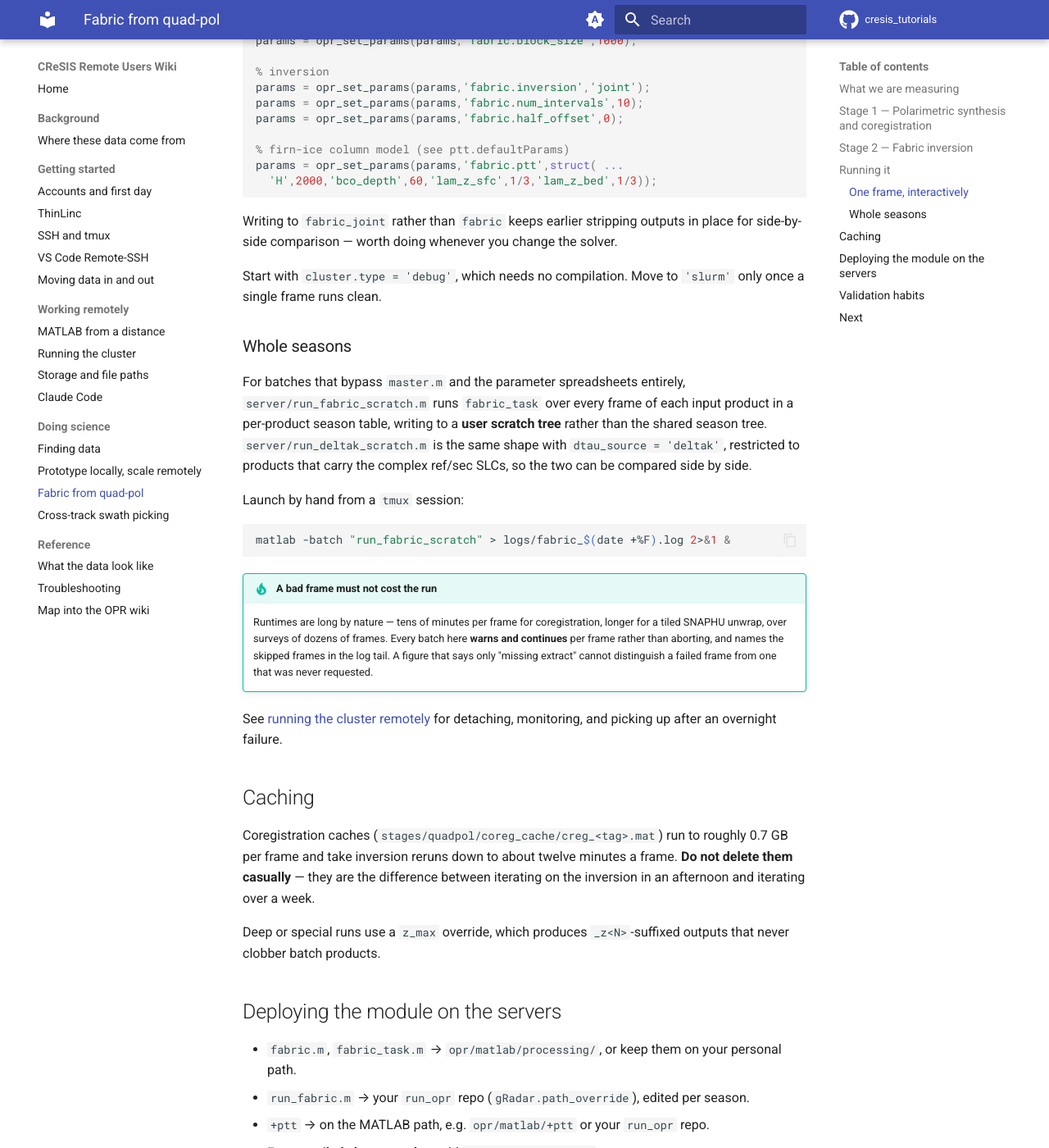
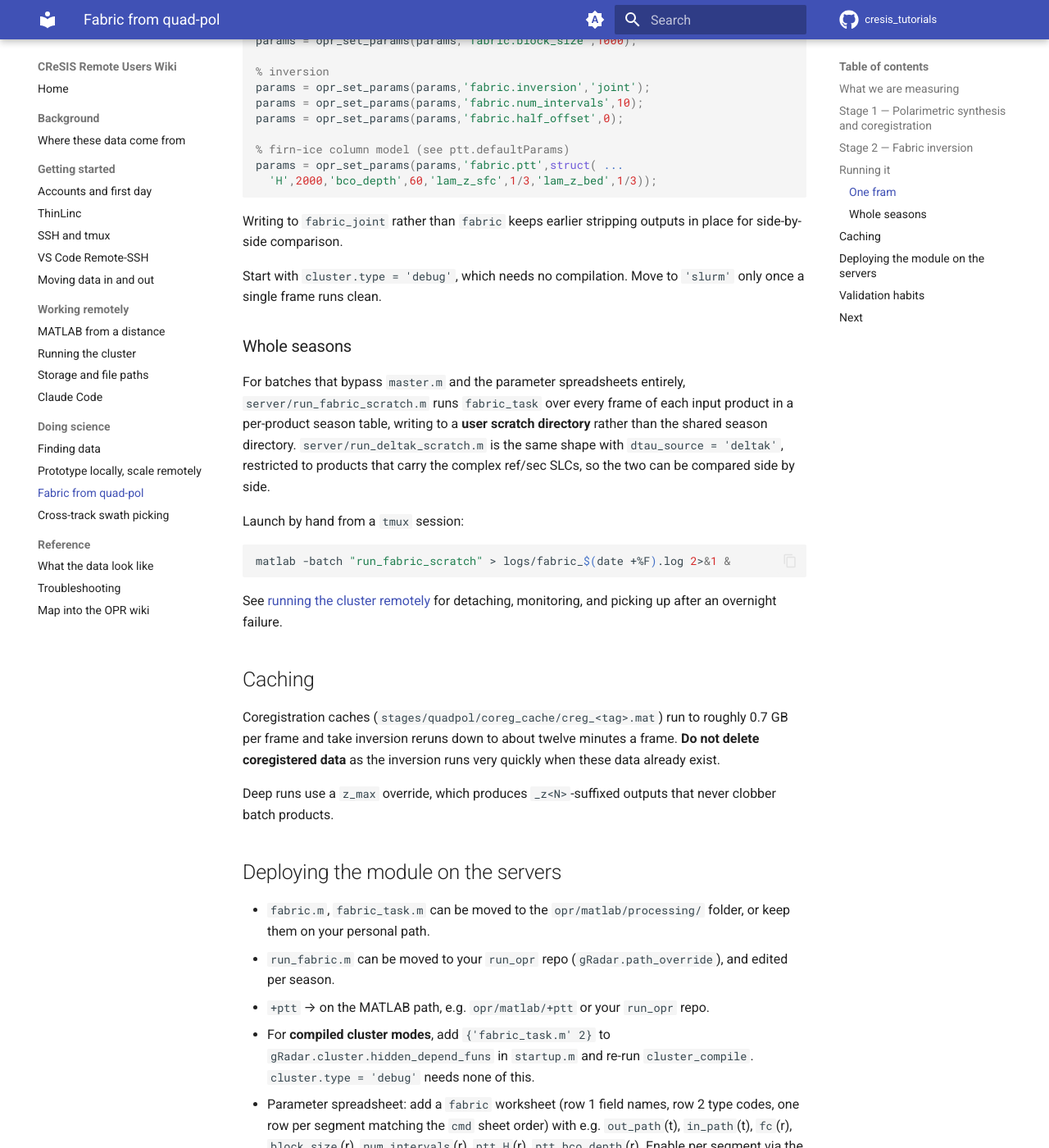
Before and after one commit to rice-glaciology/cresis_tutorials, an MkDocs documentation site: the page built from docs/doing-science/fabric-polarimetry.md, in a window 1280 px wide and 1400 px high, scrolled down 2711 px. Shown: the whole window at 82% size. Built offline with MkDocs 1.6.1 and Material for MkDocs 9.7.7, drawn with Linux system fonts in a browser that asks for light colours; comment, search, counter and statistics services are not loaded; some of the changed text lies outside the part shown.

Commit message:
Update fabric-polarimetry.md

````diff
--- a/docs/doing-science/fabric-polarimetry.md
+++ b/docs/doing-science/fabric-polarimetry.md
@@ -86,7 +84,7 @@ Output: `CSARP_<out_path>/<day_seg>/Data_*.mat` plus overview images.
 
 ## Running it
 
-### One frame, interactively
+### One fram
 
 `run_fabric.m` is the driver. The shape of it:
 
@@ -119,8 +117,7 @@ params = opr_set_params(params,'fabric.ptt',struct( ...
 ```
 
 Writing to `fabric_joint` rather than `fabric` keeps earlier stripping outputs
-in place for side-by-side comparison — worth doing whenever you change the
-solver.
+in place for side-by-side comparison.
 
 Start with `cluster.type = 'debug'`, which needs no compilation. Move to
 `'slurm'` only once a single frame runs clean.
@@ -129,8 +126,8 @@ Start with `cluster.type = 'debug'`, which needs no compilation. Move to
 
 For batches that bypass `master.m` and the parameter spreadsheets entirely,
 `server/run_fabric_scratch.m` runs `fabric_task` over every frame of each input
-product in a per-product season table, writing to a **user scratch tree** rather
-than the shared season tree. `server/run_deltak_scratch.m` is the same shape
+product in a per-product season table, writing to a **user scratch directory** rather
+than the shared season directory. `server/run_deltak_scratch.m` is the same shape
 with `dtau_source = 'deltak'`, restricted to products that carry the complex
 ref/sec SLCs, so the two can be compared side by side.
 
@@ -140,14 +137,6 @@ Launch by hand from a `tmux` session:
 matlab -batch "run_fabric_scratch" > logs/fabric_$(date +%F).log 2>&1 &
 ```
 
-!!! tip "A bad frame must not cost the run"
-    Runtimes are long by nature — tens of minutes per frame for
-    coregistration, longer for a tiled SNAPHU unwrap, over surveys of dozens of
-    frames. Every batch here **warns and continues** per frame rather than
-    aborting, and names the skipped frames in the log tail. A figure that says
-    only "missing extract" cannot distinguish a failed frame from one that was
-    never requested.
-
 See [running the cluster remotely](../working-remotely/cluster.md) for
 detaching, monitoring, and picking up after an overnight failure.
 
@@ -155,17 +144,16 @@ detaching, monitoring, and picking up after an overnight failure.
 
 Coregistration caches (`stages/quadpol/coreg_cache/creg_<tag>.mat`) run to
 roughly 0.7 GB per frame and take inversion reruns down to about twelve minutes
-a frame. **Do not delete them casually** — they are the difference between
-iterating on the inversion in an afternoon and iterating over a week.
+a frame. **Do not delete coregistered data** as the inversion runs very quickly when these data already exist.
 
-Deep or special runs use a `z_max` override, which produces `_z<N>`-suffixed
+Deep runs use a `z_max` override, which produces `_z<N>`-suffixed
 outputs that never clobber batch products.
 
 ## Deploying the module on the servers
 
-- `fabric.m`, `fabric_task.m` → `opr/matlab/processing/`, or keep them on your
+- `fabric.m`, `fabric_task.m` can be moved to the `opr/matlab/processing/` folder, or keep them on your
   personal path.
-- `run_fabric.m` → your `run_opr` repo (`gRadar.path_override`), edited per
+- `run_fabric.m` can be moved to your `run_opr` repo (`gRadar.path_override`), and edited per
   season.
 - `+ptt` → on the MATLAB path, e.g. `opr/matlab/+ptt` or your `run_opr` repo.
 - For **compiled cluster modes**, add `{'fabric_task.m' 2}` to
@@ -177,10 +165,6 @@ outputs that never clobber batch products.
   `ptt.H`(r), `ptt.bco_depth`(r). Enable per segment via the `cmd` sheet
   `generic` column: `{{'fabric','fabric'}}`.
 
-!!! note
-    `master.m` currently only propagates `ctrl_chain`s for `analysis` generic
-    steps, so drive this through `run_fabric.m` until that one-line change is
-    upstreamed.
 
 Remember to [deploy edits atomically](../working-remotely/storage-and-paths.md#deploy-edits-atomically)
 — never truncate a script a running job is reading.
````
Also changed, not shown: other parts of docs/doing-science/fabric-polarimetry.md (+3 -5 lines).
